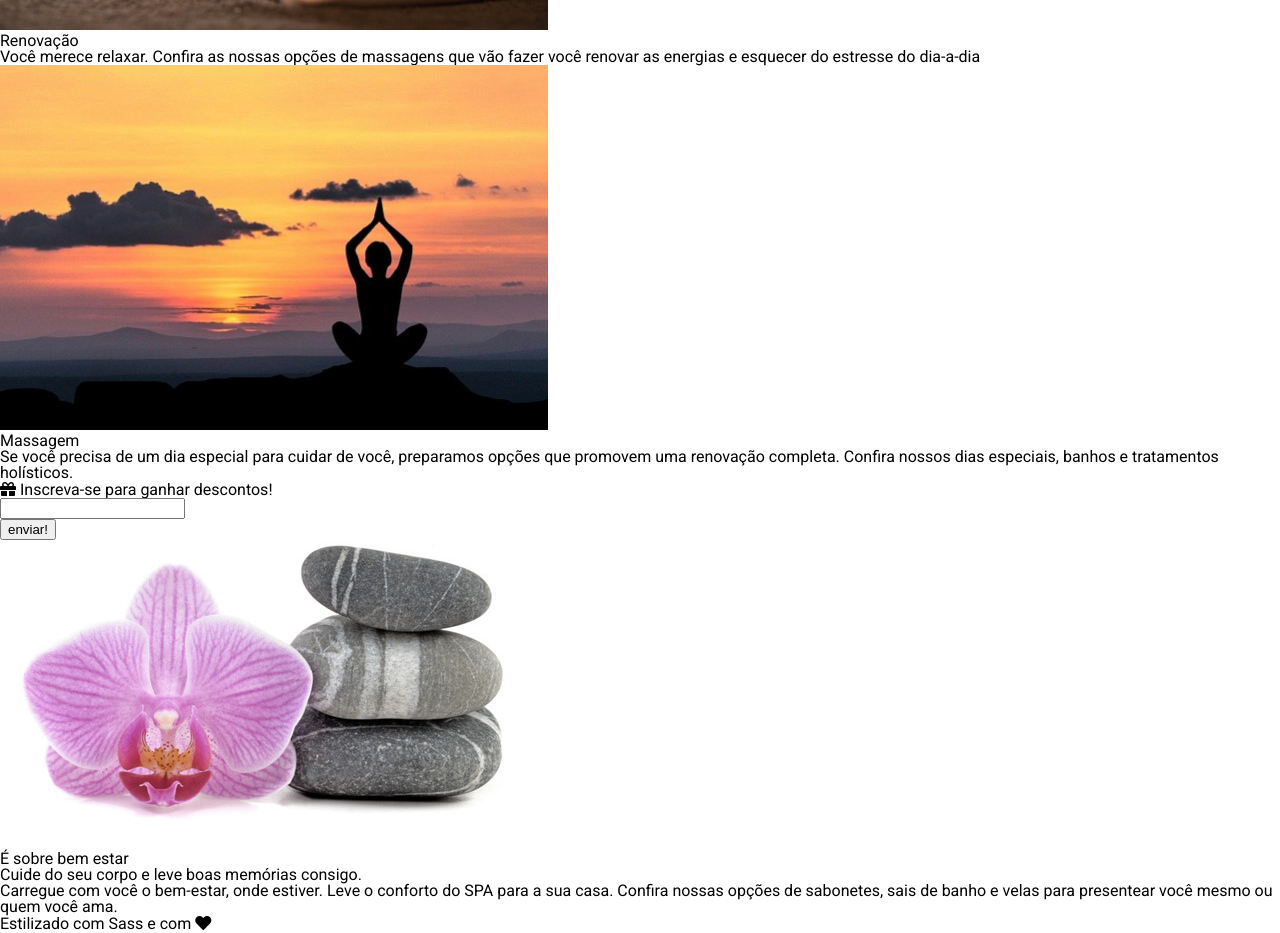
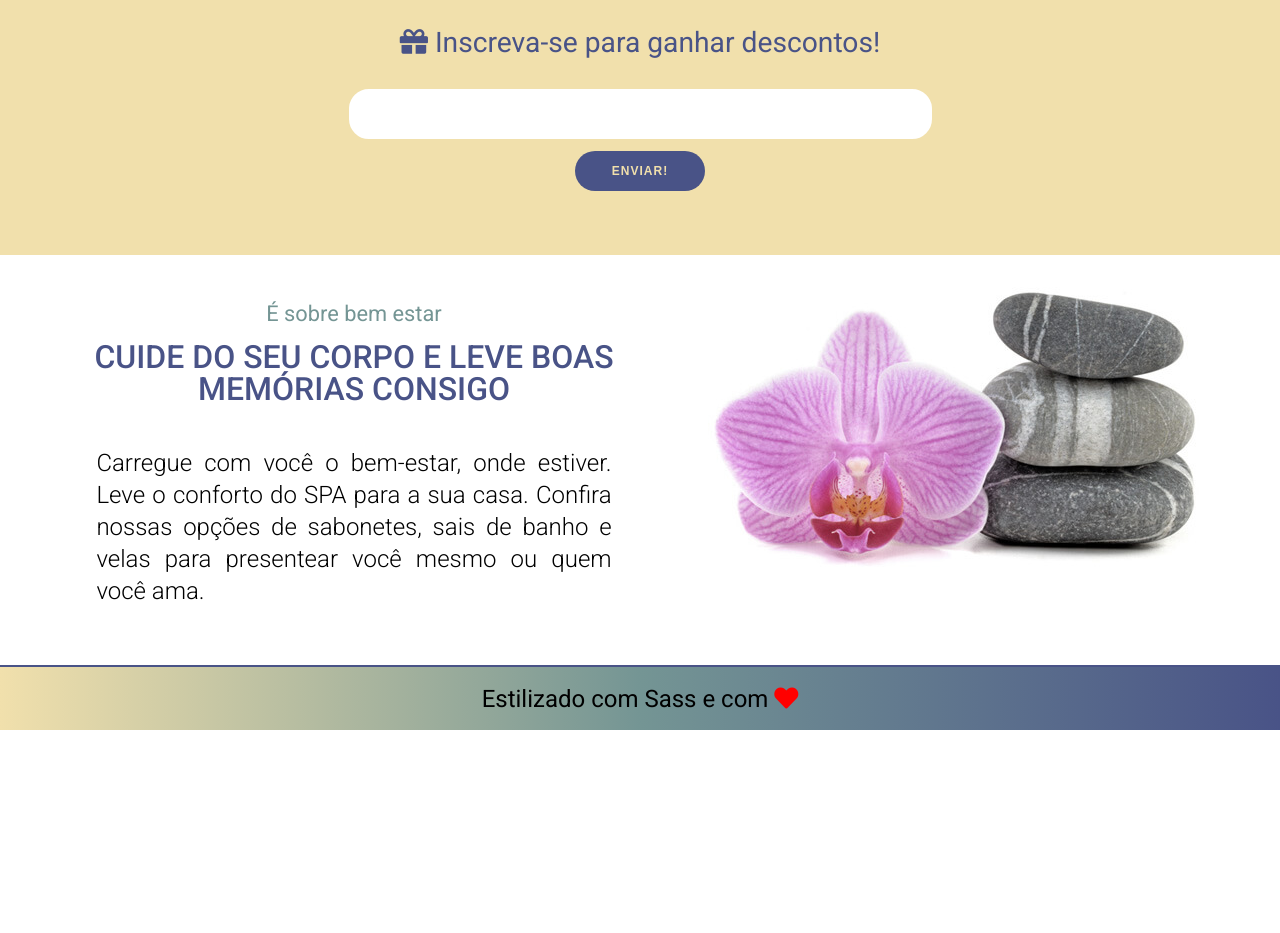
Before and after one commit to danielfmm/Alura_CSS_aprofundamento, a plain HTML site: page aluraspa/index.html in a window 1280 px wide. Shown: the part 1165-2098 px from the top of the page. After the commit the page ends 1895 px from the top, so only its background shows below. Drawn offline with nearby package versions, Linux system fonts and the light colour scheme.

Commit message:
finalização do curso de scss/sass

```diff
--- a/aluraspa/index.html
+++ b/aluraspa/index.html
@@ -25,10 +25,10 @@
         <nav>
             <ul>
                 <li>
-                    <a href="">Serviços</a>
+                    <a href="#servicos">Serviços</a>
                 </li>
                 <li>
-                    <a href="">Curiosidades</a>
+                    <a href="#sobre">Curiosidades</a>
                 </li>
                 <li>
                     <a href="">Nosso espaço</a>
@@ -43,28 +43,28 @@
         </section>
     </header>
     <main>
-        <section>
-            <h3>O que oferecemos</h3>
-            <h4>Uma ampla diversidade de serviços com alto padrão de qualidade</h4>
-            <div>
-                <div>
-                    <div>
+        <section id="servicos">
+            <h4>O que oferecemos</h4>
+            <h3>Uma ampla diversidade de serviços com alto padrão de qualidade</h3>
+            <div class="cards">
+                <div class="card">
+                    <div class="img-container">
                         <img src="imagens/beleza.jpeg" alt="">
                     </div>
                     <h5>Bem-estar</h5>
                     <p>Estar bem com nós mesmos faz toda a diferença. Aproveite nossos tratamentos para ter um momento
                         de auto-cuidado e aumentar a sua auto-estima</p>
                 </div>
-                <div>
-                    <div>
+                <div class="card">
+                    <div class="img-container">
                         <img src="imagens/bem-estar.jpeg" alt="">
                     </div>
                     <h5>Renovação</h5>
                     <p>Você merece relaxar. Confira as nossas opções de massagens que vão fazer você renovar as energias
                         e esquecer do estresse do dia-a-dia</p>
                 </div>
-                <div>
-                    <div>
+                <div class="card">
+                    <div class="img-container">
                         <img src="imagens/descanso.jpeg" alt="">
                     </div>
                     <h5>Massagem</h5>
@@ -73,26 +73,26 @@
                 </div>
             </div>
         </section>
-        <section>
-            <div>
+        <section id="cupom">
+            <div class="texto">
                 <h2><i class="fas fa-gift"></i> Inscreva-se para ganhar descontos!</h2>
             </div>
-            <div>
+            <div class="inscricao">
                 <form action="">
-                    <div>
+                    <div class="input">
                         <input type="email">
                     </div>
                     <button>enviar!</button>
                 </form>
             </div>
         </section>
-        <section>
-            <div>
+        <section id="sobre">
+            <div class="img-container">
                 <img src="imagens/pedra-e-flor.jpeg" alt="">
             </div>
-            <div>
+            <div class="texto">
                 <h3>É sobre bem estar</h3>
-                <h4>Cuide do seu corpo e leve boas memórias consigo.</h4>
+                <h4>Cuide do seu corpo e leve boas memórias consigo</h4>
                 <p>Carregue com você o bem-estar, onde estiver. Leve o conforto do SPA para a sua casa. Confira nossas
                     opções de sabonetes, sais de banho e velas para presentear você mesmo ou quem você ama. </p>
             </div>
--- /dev/null
+++ b/aluraspa/styles/components/_cupom.scss
@@ -0,0 +1,56 @@
+@import '../abstract/variaveis';
+
+#cupom {
+    background-color: $cor-terciaria;
+    padding: 4rem;
+    text-align: center;
+    .texto {
+        color: $cor-primaria;
+        h2 {
+            margin: 2rem;
+            font-size: $tamanho-do-texto / 1.7;
+        }
+    }
+    .input {
+        margin: 0 auto;
+        width: 575px;
+        border-radius: 20px;
+        border: 4px solid white;
+        background-color: white;
+        input {
+            border-radius: 20px;
+            border: none;
+            height: 40px;
+            width: 540px;
+            outline: none;
+            text-align: center;
+            font-size: 26px;
+        }
+        &hover, &:focus-within {
+            box-shadow: 1px 1px 8px 1px $cor-primaria;
+            outline: none;
+        }
+    }
+    button {
+        background-color: $cor-primaria;
+        color: $cor-terciaria;
+        text-transform: uppercase;
+        margin-top: .75rem;
+        outline: none;
+        height: 40px;
+        width: 130px;
+        text-align: center;
+        letter-spacing: 1px;
+        font-size: 12px;
+        font-weight: bold;
+        cursor: pointer;
+        border: 2px $cor-secundaria;
+        border-radius: 40px;
+        &:hover {
+            background-color: $cor-terciaria;
+            color: $cor-primaria;
+            border: 2px solid $cor-secundaria;
+        }
+
+    }
+}
--- /dev/null
+++ b/aluraspa/styles/components/_footer.sass
@@ -0,0 +1,15 @@
+@import ../abstract/_variaveis.scss
+
+@mixin bg-cores($cores...)
+    background: linear-gradient(to left, $cores)
+
+footer
+    text-align: center
+    font-size: $tamanho-do-texto / 2
+    border-top: 2px solid $cor-primaria
+    margin-top: 1rem
+    padding: 1.2rem
+    @include bg-cores($cor-primaria, $cor-secundaria, $cor-terciaria)
+
+    i
+        color: red
--- /dev/null
+++ b/aluraspa/styles/components/_servicos.scss
@@ -0,0 +1,49 @@
+@import '../abstract/variaveis';
+
+#servicos {
+    margin: 80px;
+    h4 {
+        font-size: $tamanho-do-texto / 2.5;
+        color: $cor-secundaria;
+        text-transform: uppercase;
+        font-weight: 300;
+        text-align: center;
+        margin: 1rem;
+    }
+
+    h3 {
+        text-align: center;
+        font-size: $tamanho-do-texto / 1.2;
+        margin: 1rem;
+        font-weight: 300;
+    }
+
+    .cards {
+        display: flex;
+        justify-content: space-evenly;
+        .card {
+            width: 360px;
+            text-align: center;
+            h5 {
+                font-size: $tamanho-do-texto / 1.5;
+                font-weight: 300;
+                margin-top: 25px;
+                margin-bottom: 20px;
+                color: $cor-primaria
+            }
+            p {
+                font-size: $tamanho-do-texto / 3;
+                font-weight: 300;
+                color: $cor-primaria;
+                line-height: 1.25rem;
+            }
+        }
+        .img-container {
+            padding-bottom: 2px;
+            border-bottom: 6px solid $cor-secundaria;
+            img {
+                max-width: 100%;
+            }
+        }
+    }
+}
--- /dev/null
+++ b/aluraspa/styles/components/_sobre.sass
@@ -0,0 +1,29 @@
+@import ../abstract/_variaveis.scss
+
+
+#sobre
+    display: flex
+    flex-flow: row-reverse nowrap
+    padding: 1rem
+    margin: 1rem
+    gap: 1rem
+    .texto
+        text-align: center
+        h3
+            font-size: calc($tamanho-do-texto / 2.2)
+            padding-top: 1rem
+            color: $cor-secundaria
+            font-weight: 400
+        h4
+            font-size: calc($tamanho-do-texto / 1.5)
+            font-weight: 500
+            color: $cor-primaria
+            margin: 1rem
+            text-transform: uppercase
+
+        p
+            padding: 4% 10%
+            text-align: justify
+            font-size: 1.5rem
+            font-weight: 300
+            line-height: 2rem
--- a/aluraspa/styles/style.scss
+++ b/aluraspa/styles/style.scss
@@ -1,3 +1,7 @@
 @import './abstract/base';
 @import './components/navbar';
 @import './components/banner';
+@import './components/servicos';
+@import './components/cupom';
+@import './components/_footer.sass';
+@import './components/_sobre.sass';
```
Also changed, not shown: aluraspa/styles/style.css, 1 other file.
